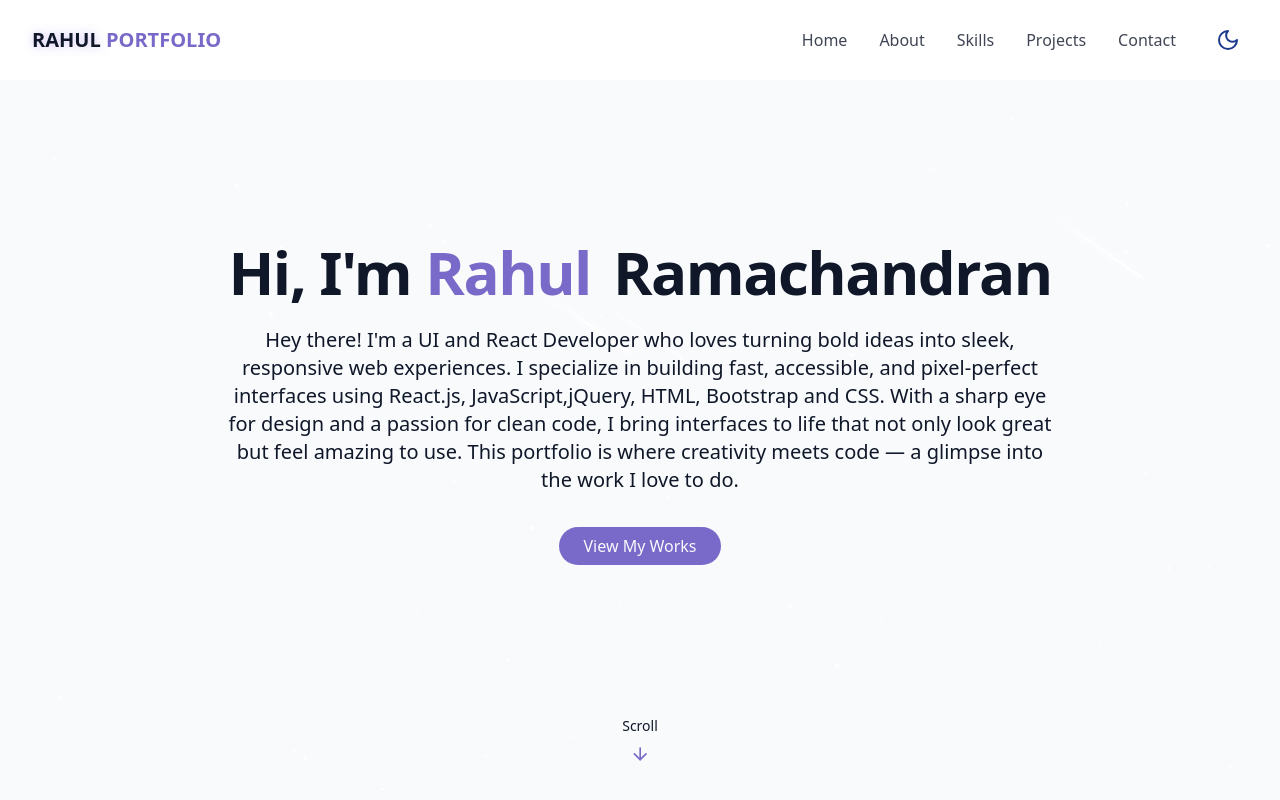
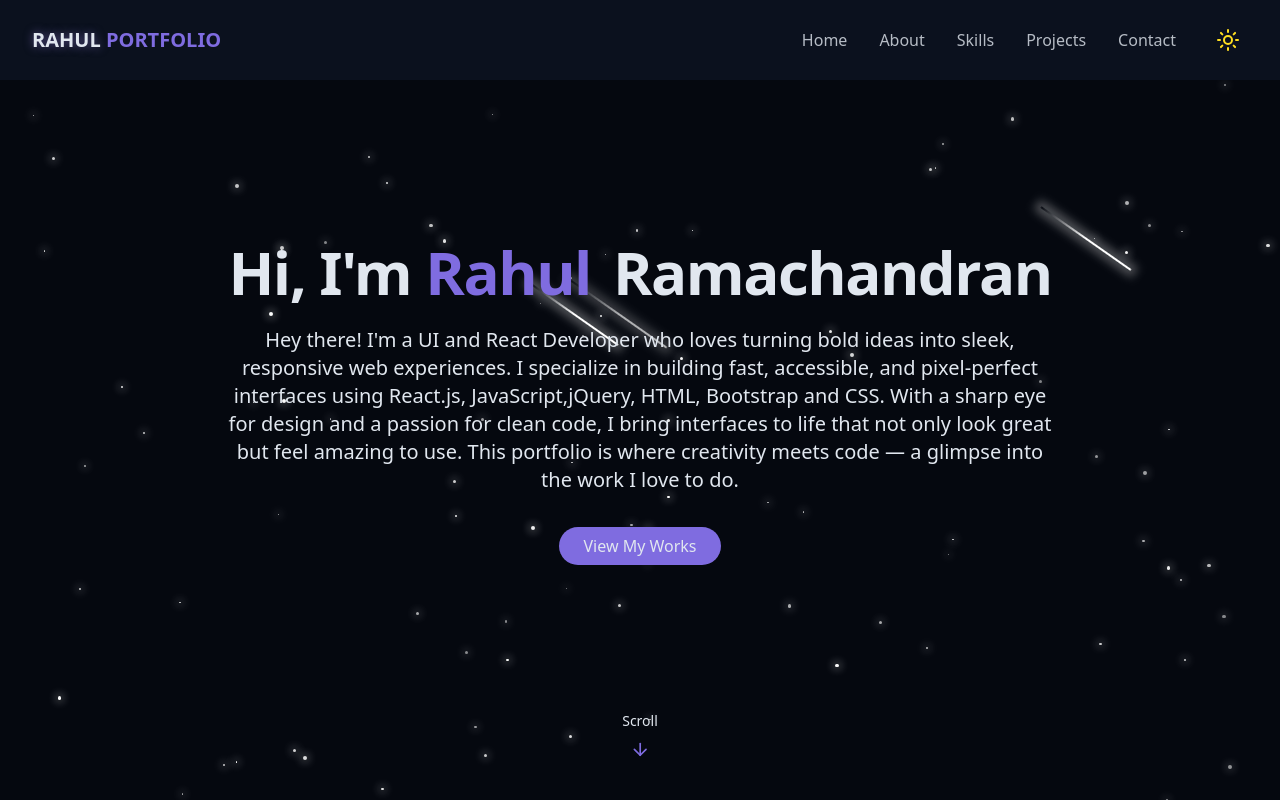
Before and after one commit to RahulRamachandran978/Rahul-Portfolio, a React (Vite) app: page / in a window 1280 px wide. Shown: the top 800 px of the page. Built offline with nearby package versions, Linux system fonts and the light colour scheme.

Commit message:
theme changes

```diff
--- a/src/components/AboutSection.jsx
+++ b/src/components/AboutSection.jsx
@@ -49,7 +49,7 @@ const AboutSection = () => {
                 </div>
               </div>
             </div>
-            <div className='gradient-border p-6 card-hover'>
+            {/* <div className='gradient-border p-6 card-hover'>
               <div className='flex items-start gap-4'>
                 <div className='p-3 rounded-full bg-primary/10'>
                   <Briefcase className='w-6 h-6 text-primary'/>
@@ -61,7 +61,7 @@ const AboutSection = () => {
                   </p>
                 </div>
               </div>
-            </div>
+            </div> */}
           </div>
         </div>
       </div>
--- a/src/components/ThemeToggle.jsx
+++ b/src/components/ThemeToggle.jsx
@@ -7,12 +7,13 @@ const ThemeToggle = () => {
 
     useEffect(()=>{
         const storedTheme = localStorage.getItem("theme");
-        if(storedTheme === "dark"){
-            setIsDarkMode(true);
-            document.documentElement.classList.add("dark");
+        if(storedTheme === "light"){
+            setIsDarkMode(false);
+            document.documentElement.classList.remove("dark");
         }else{
-            localStorage.setItem("theme","light");
-            setIsDarkMode(false)
+          setIsDarkMode(true);
+          document.documentElement.classList.add("dark");
+          localStorage.setItem("theme","dark");
         }
     },[])
 
```
